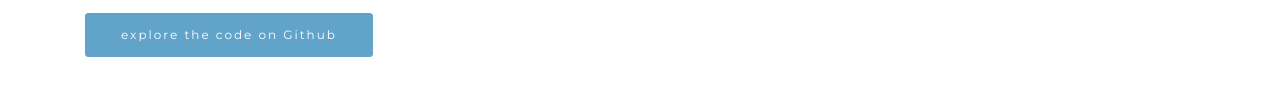
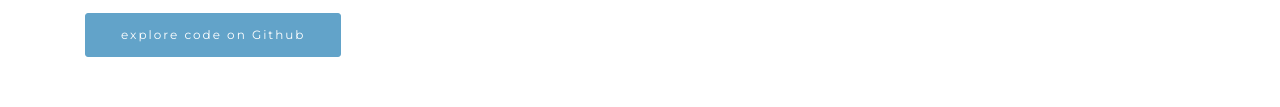
Before and after one commit to smichard/graphr_website, a plain HTML site: page new_website/index.html in a window 1280 px wide. Shown: the part 2732-2839 px from the top of the page. Drawn offline with Linux system fonts and the light colour scheme.

Commit message:
small adjustments

```diff
--- a/new_website/index.html
+++ b/new_website/index.html
@@ -144,7 +144,7 @@
           <div class="mbr-table-cell col-md-5 text-xs-center text-md-left content-size">
                     <h2 class="service-heading">Customize graphR.</h2>
                     <p class="text-muted">Since all tools to build graphR. are freely available and since the source code of graphR. itself is open source the barriers to adjust graphR. to specific use cases should be very low. The core of graphR. is written in R, the open source programming language for statistical computing. The Shiny package is used as the web application framework and finally Docker is used to package all dependencies into one container. The app is available as a Cent OS based container which runs on any container platform.</p>
-              <div><a class="btn btn-primary" href="https://github.com/smichard/graphR" target="_blank">explore the code on Github</a></div>
+              <div><a class="btn btn-primary" href="https://github.com/smichard/graphR" target="_blank">explore code on Github</a></div>
           </div>
             <div class="mbr-table-cell mbr-right-padding-md-up mbr-valign-top col-md-7 image-size" style="width: 50%;">
               <div class="mbr-figure"><img src="assets/images/build.gif" class="img-responsive" alt=""></div>
```
